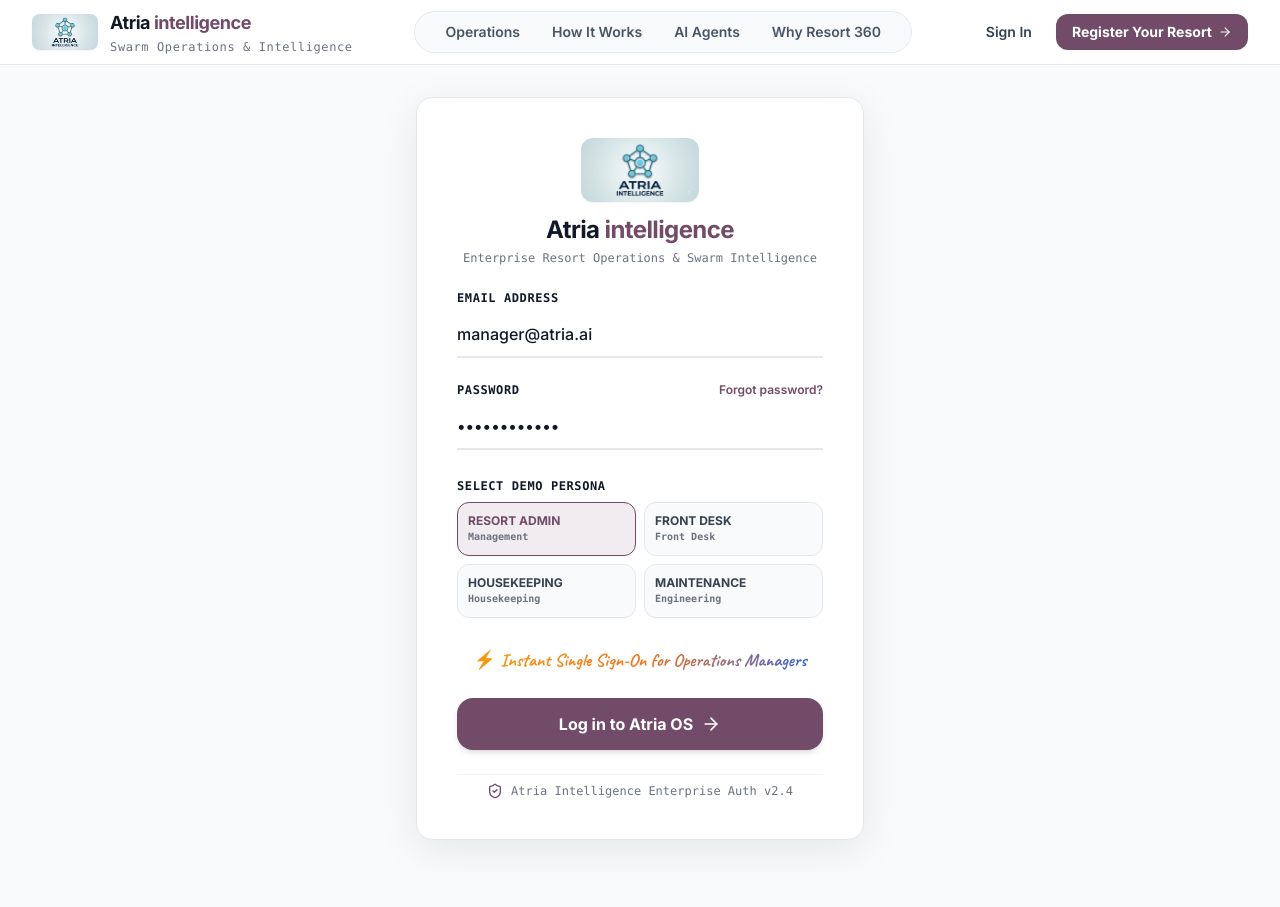
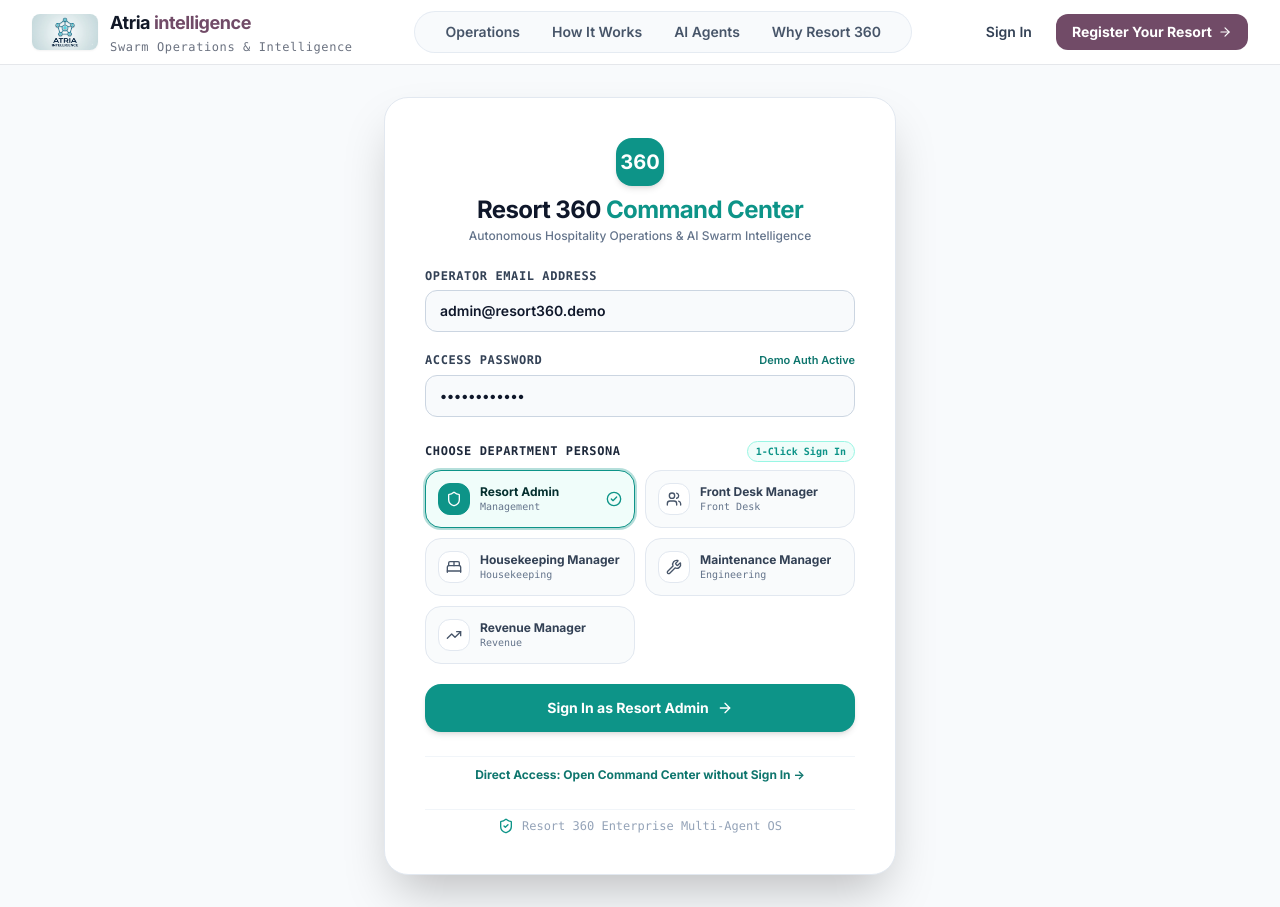
Before and after one commit to jay623949-dotcom/Hack-Celestial, a Next.js app in the folder frontend/: page /login in a window 1280 px wide. Before the commit the page ends 872 px from the top, so only its background shows below. Built offline with nearby package versions, Linux system fonts and the light colour scheme.

Commit message:
fix: make role selection visual and instant on login page

```diff
--- a/frontend/app/login/page.js
+++ b/frontend/app/login/page.js
@@ -3,64 +3,82 @@
 import React, { useState } from 'react';
 import Link from 'next/link';
 import { useRouter } from 'next/navigation';
-import { ArrowRight, ShieldCheck, Lock, Mail, Sparkles, CheckCircle2 } from 'lucide-react';
+import { ArrowRight, ShieldCheck, Lock, Mail, Sparkles, CheckCircle2, Users, BedDouble, Wrench, TrendingUp, Shield } from 'lucide-react';
 import { useRole, DEMO_ROLES } from '../../lib/roleContext';
+
+const ROLE_ICONS = {
+  admin: Shield,
+  front_desk: Users,
+  housekeeping: BedDouble,
+  maintenance: Wrench,
+  revenue: TrendingUp,
+};
 
 export default function LoginPage() {
   const router = useRouter();
   const { setRole } = useRole();
-  const [email, setEmail] = useState('manager@atria.ai');
+  const [email, setEmail] = useState('admin@resort360.demo');
   const [password, setPassword] = useState('••••••••••••');
   const [selectedRole, setSelectedRole] = useState('admin');
   const [isLoading, setIsLoading] = useState(false);
 
-  const handleLogin = (e) => {
-    e.preventDefault();
+  const performLogin = (roleId) => {
+    const activeRole = roleId || selectedRole || 'admin';
     setIsLoading(true);
+
+    try {
+      if (typeof window !== 'undefined') {
+        localStorage.setItem('resort360_demo_role', activeRole);
+      }
+      setRole(activeRole);
+    } catch (_) {}
 
     const routes = {
       admin: '/dashboard',
-      front_desk: '/dashboard/frontdesk',
-      housekeeping: '/dashboard/housekeeping',
-      maintenance: '/dashboard/maintenance',
-      revenue: '/dashboard/revenue-mgr',
+      front_desk: '/dashboard',
+      housekeeping: '/dashboard',
+      maintenance: '/dashboard',
+      revenue: '/dashboard',
     };
 
-    setTimeout(() => {
-      setRole(selectedRole);
-      router.push(routes[selectedRole] || '/dashboard');
-    }, 600);
+    const target = routes[activeRole] || '/dashboard';
+
+    // Immediate and reliable redirect
+    window.location.href = target;
+  };
+
+  const handleSubmit = (e) => {
+    e.preventDefault();
+    performLogin(selectedRole);
   };
 
   return (
-    <div className="min-h-[calc(100vh-4rem)] w-full bg-background flex flex-col items-center justify-center p-4 py-8 selection:bg-odoo-purple/20 selection:text-odoo-purple">
+    <div className="min-h-screen w-full bg-slate-50 flex flex-col items-center justify-center p-4 py-8 selection:bg-teal-500/20 selection:text-teal-900">
       {/* Centered Crisp Pure White Login Card */}
-      <div className="bg-white rounded-2xl p-8 sm:p-10 max-w-md w-full shadow-odoo-hover border border-border space-y-6 relative animate-in fade-in zoom-in-95 duration-200">
+      <div className="bg-white rounded-3xl p-6 sm:p-10 max-w-lg w-full shadow-2xl border border-slate-200 space-y-6 relative animate-in fade-in zoom-in-95 duration-200">
 
         {/* Top Center Logo & Title */}
-        <div className="text-center space-y-3 flex flex-col items-center">
-          <img
-            src="/atria_logo.jpg"
-            alt="Atria Intelligence Logo"
-            className="h-16 w-auto object-contain rounded-xl shadow-sm hover:scale-105 transition-transform duration-200"
-          />
+        <div className="text-center space-y-2 flex flex-col items-center">
+          <div className="inline-flex items-center justify-center w-12 h-12 rounded-2xl bg-teal-600 text-white font-black text-xl shadow-md">
+            360
+          </div>
           <div>
-            <h1 className="text-2xl font-extrabold tracking-tight text-foreground">
-              Atria <span className="text-odoo-purple">intelligence</span>
+            <h1 className="text-2xl font-black tracking-tight text-slate-900">
+              Resort 360 <span className="text-teal-600 font-extrabold">Command Center</span>
             </h1>
-            <p className="text-xs text-muted-foreground font-mono mt-1">
-              Enterprise Resort Operations &amp; Swarm Intelligence
+            <p className="text-xs text-slate-500 font-medium mt-0.5">
+              Autonomous Hospitality Operations &amp; AI Swarm Intelligence
             </p>
           </div>
         </div>
 
-        {/* Minimalist Odoo Style Login Form */}
-        <form onSubmit={handleLogin} className="space-y-6">
+        {/* Minimalist Login Form */}
+        <form onSubmit={handleSubmit} className="space-y-5">
 
-          {/* Odoo Form Input 1: Email */}
+          {/* Form Input 1: Email */}
           <div className="space-y-1.5 text-left">
-            <label className="text-xs font-bold text-foreground uppercase font-mono tracking-wider block">
-              Email Address
+            <label className="text-xs font-bold text-slate-700 uppercase font-mono tracking-wider block">
+              Operator Email Address
             </label>
             <div className="relative">
               <input
@@ -68,21 +86,21 @@
                 required
                 value={email}
                 onChange={(e) => setEmail(e.target.value)}
-                placeholder="name@atria.ai"
-                className="w-full bg-transparent border-b-2 border-gray-200 focus:border-odoo-purple focus:outline-none py-2.5 text-base text-foreground font-medium transition-colors placeholder:text-gray-400"
+                placeholder="operator@resort360.demo"
+                className="w-full bg-slate-50 border border-slate-300 focus:border-teal-600 focus:bg-white focus:outline-none px-3.5 py-2.5 rounded-xl text-sm text-slate-900 font-semibold transition-all placeholder:text-slate-400"
               />
             </div>
           </div>
 
-          {/* Odoo Form Input 2: Password */}
+          {/* Form Input 2: Password */}
           <div className="space-y-1.5 text-left">
             <div className="flex items-center justify-between">
-              <label className="text-xs font-bold text-foreground uppercase font-mono tracking-wider block">
-                Password
+              <label className="text-xs font-bold text-slate-700 uppercase font-mono tracking-wider block">
+                Access Password
               </label>
-              <a href="#reset" className="text-xs text-odoo-purple hover:underline font-semibold">
-                Forgot password?
-              </a>
+              <span className="text-[11px] text-teal-700 font-semibold cursor-pointer">
+                Demo Auth Active
+              </span>
             </div>
             <div className="relative">
               <input
@@ -90,18 +108,28 @@
                 required
                 value={password}
                 onChange={(e) => setPassword(e.target.value)}
-                className="w-full bg-transparent border-b-2 border-gray-200 focus:border-odoo-purple focus:outline-none py-2.5 text-base text-foreground font-medium transition-colors"
+                className="w-full bg-slate-50 border border-slate-300 focus:border-teal-600 focus:bg-white focus:outline-none px-3.5 py-2.5 rounded-xl text-sm text-slate-900 font-semibold transition-all"
               />
             </div>
           </div>
 
-          {/* Demo Role Selector Pills */}
+          {/* Select Demo Persona (All 5 Roles are 100% Clickable) */}
           <div className="space-y-2 pt-1 text-left">
-            <label className="text-xs font-bold text-foreground uppercase font-mono tracking-wider block">
-              Select Demo Persona
+            <div className="flex items-center justify-between">
+              <label className="text-xs font-bold text-slate-800 uppercase font-mono tracking-wider block">
+                Choose Department Persona
               </label>
-            <div className="grid grid-cols-2 gap-2">
-              {Object.values(DEMO_ROLES).slice(0, 4).map((r) => (
+              <span className="text-[10px] font-mono text-teal-600 font-bold bg-teal-50 px-2 py-0.5 rounded-full border border-teal-200">
+                1-Click Sign In
+              </span>
+            </div>
+
+            <div className="grid grid-cols-1 sm:grid-cols-2 gap-2.5">
+              {Object.values(DEMO_ROLES).map((r) => {
+                const isSelected = selectedRole === r.id;
+                const Icon = ROLE_ICONS[r.id] || Shield;
+
+                return (
                   <button
                     key={r.id}
                     type="button"
@@ -109,47 +137,70 @@
                       setSelectedRole(r.id);
                       setEmail(r.email);
                     }}
-                  className={`p-2.5 rounded-xl border text-left text-xs font-semibold transition-all ${
-                    selectedRole === r.id
-                      ? 'bg-odoo-purple/10 border-odoo-purple text-odoo-purple shadow-sm'
-                      : 'bg-gray-50 border-gray-200 text-gray-700 hover:bg-gray-100'
+                    className={`p-3 rounded-2xl border text-left transition-all flex items-center justify-between gap-2.5 cursor-pointer ${
+                      isSelected
+                        ? 'bg-teal-50 border-teal-600 ring-2 ring-teal-600/30 text-teal-950 shadow-sm'
+                        : 'bg-slate-50/80 border-slate-200 text-slate-700 hover:bg-slate-100 hover:border-slate-300'
                     }`}
                   >
-                  <div className="truncate font-bold">{r.shortLabel}</div>
-                  <div className="text-[10px] text-muted-foreground font-mono truncate">{r.dept}</div>
-                </button>
-              ))}
+                    <div className="flex items-center gap-2.5 min-w-0">
+                      <div className={`w-8 h-8 rounded-xl flex items-center justify-center shrink-0 border ${
+                        isSelected ? 'bg-teal-600 text-white border-teal-600' : 'bg-white text-slate-600 border-slate-200'
+                      }`}>
+                        <Icon className="w-4 h-4" />
+                      </div>
+                      <div className="min-w-0">
+                        <div className="text-xs font-bold truncate leading-tight">{r.label}</div>
+                        <div className="text-[10px] text-slate-500 font-mono truncate">{r.dept}</div>
                       </div>
                     </div>
 
-          {/* Playful Marker Accent Text floating near button */}
-          <div className="text-center pt-1">
-            <span className="font-caveat font-accent text-lg font-bold bg-clip-text text-transparent bg-gradient-to-r from-amber-500 via-orange-500 to-blue-600 block">
-              ⚡ Instant Single Sign-On for Operations Managers
-            </span>
+                    {isSelected && (
+                      <CheckCircle2 className="w-4 h-4 text-teal-600 shrink-0" />
+                    )}
+                  </button>
+                );
+              })}
+            </div>
           </div>
 
-          {/* Primary Full-Width Odoo Teal Button */}
+          {/* Primary Full-Width Action Button */}
           <button
             type="submit"
             disabled={isLoading}
-            className="w-full py-3.5 rounded-2xl bg-odoo-purple hover:bg-odoo-purple/90 text-white font-bold text-base shadow-md transition-all flex items-center justify-center gap-2 group disabled:opacity-50"
+            className="w-full py-3.5 rounded-2xl bg-teal-600 hover:bg-teal-700 active:scale-98 text-white font-bold text-sm shadow-md transition-all flex items-center justify-center gap-2 group disabled:opacity-50 cursor-pointer"
           >
             {isLoading ? (
-              <span>Authenticating...</span>
+              <span className="flex items-center gap-2">
+                <Sparkles className="w-4 h-4 animate-spin" />
+                <span>Entering Command Center...</span>
+              </span>
             ) : (
               <>
-                <span>Log in to Atria OS</span>
-                <ArrowRight className="w-5 h-5 group-hover:translate-x-1 transition-transform" />
+                <span>Sign In as {DEMO_ROLES[selectedRole]?.label || 'Resort Admin'}</span>
+                <ArrowRight className="w-4 h-4 group-hover:translate-x-1 transition-transform" />
               </>
             )}
           </button>
         </form>
 
+        {/* Direct Instant Bypass Link */}
+        <div className="text-center pt-1 border-t border-slate-100">
+          <Link
+            href="/dashboard"
+            onClick={() => {
+              try { localStorage.setItem('resort360_demo_role', 'admin'); } catch (_) {}
+            }}
+            className="text-xs font-bold text-teal-700 hover:text-teal-900 transition-colors inline-flex items-center gap-1.5"
+          >
+            <span>Direct Access: Open Command Center without Sign In →</span>
+          </Link>
+        </div>
+
         {/* Card Footer Security Badge */}
-        <div className="pt-2 border-t border-gray-100 flex items-center justify-center gap-2 text-xs text-muted-foreground font-mono">
-          <ShieldCheck className="w-4 h-4 text-odoo-purple" />
-          <span>Atria Intelligence Enterprise Auth v2.4</span>
+        <div className="pt-2 border-t border-slate-100 flex items-center justify-center gap-2 text-xs text-slate-400 font-mono">
+          <ShieldCheck className="w-4 h-4 text-teal-600" />
+          <span>Resort 360 Enterprise Multi-Agent OS</span>
         </div>
       </div>
     </div>
```
Lines whose indentation alone changed are shown as unchanged.
